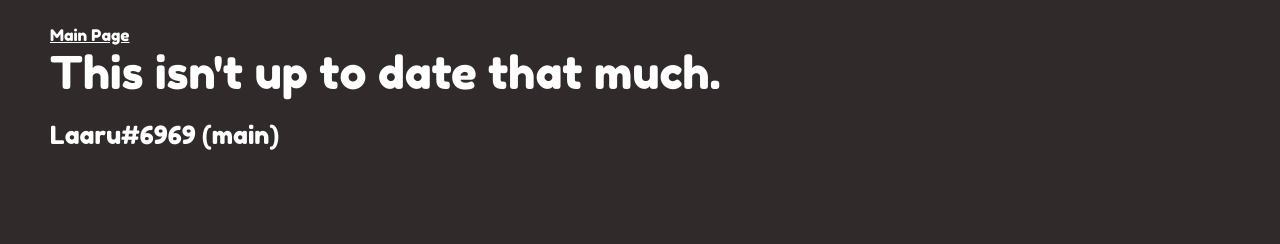
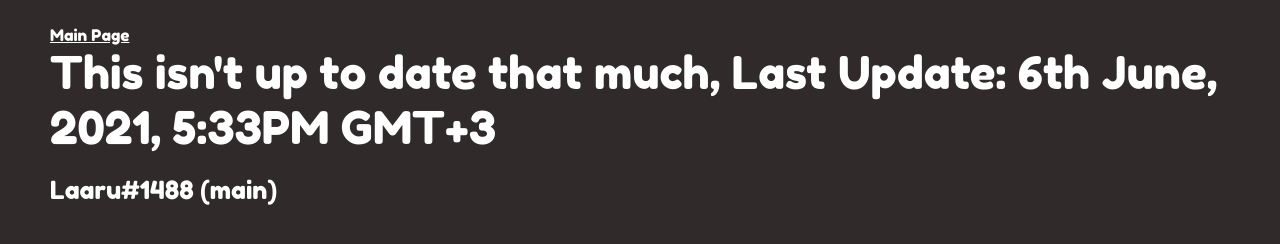
Before and after one commit to stop-bark/stop-bark.github.io, a plain HTML site: page alts.html in a window 1280 px wide. Drawn offline with Linux system fonts and the light colour scheme.

Commit message:
Update alts.html

```diff
--- a/alts.html
+++ b/alts.html
@@ -11,9 +11,9 @@
 <body>
     <div id="container">
         <a href="./index.html" class="mainpage">Main Page</a>
-            <p class='alts'>This isn't up to date that much.</p>
+            <p class='alts'>This isn't up to date that much, Last Update: 6th June, 2021, 5:33PM GMT+3</p>
             <br>
-            <p>Laaru#6969 (main)</p>
+            <p>Laaru#1488 (main)</p>
         </div>
     </div>
     </div>
```
